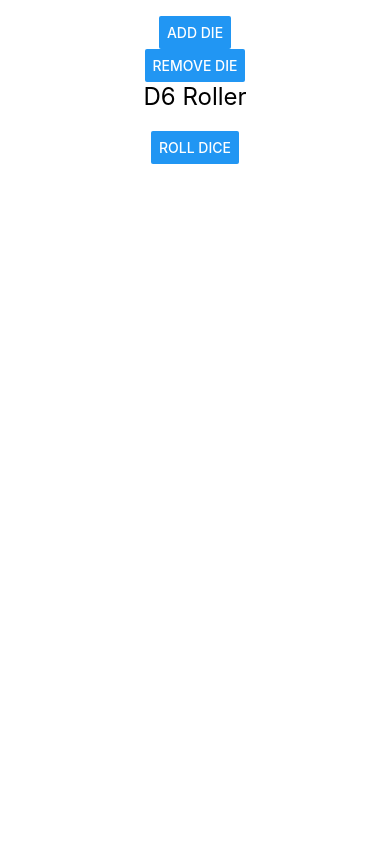
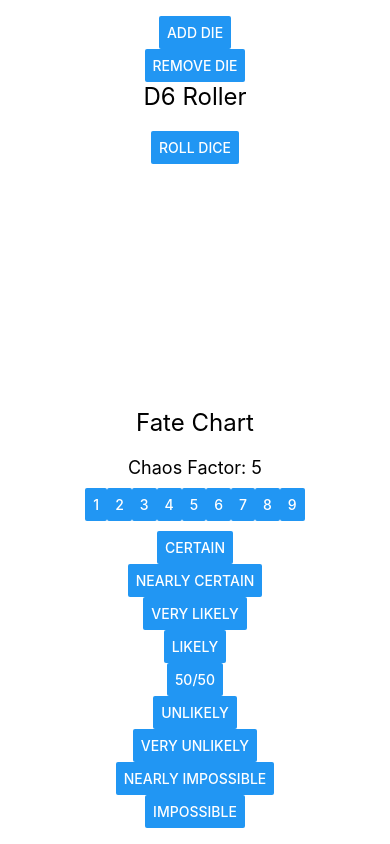
Before and after one commit to Aadrik/DiceRoller, a React Native app: screen / in a window 390 px wide. Built offline with nearby package versions, Linux system fonts and the light colour scheme.

Commit message:
Add: fateChart
Added a fateChart section that provides buttons to select a chaos level and selectable odds.

```diff
--- a/App.tsx
+++ b/App.tsx
@@ -1,5 +1,6 @@
 import React, { useState } from "react";
 import { Text, View, Button, FlatList } from "react-native";
+import { fateChart, interpretFateRoll } from "./fateChart";
 
 export default function App() {
   // State for how many dice to roll
@@ -7,6 +8,10 @@ export default function App() {
 
   // State for the results of the roll
   const [results, setResults] = useState<number[]>([]);
+
+  // State for the chaos level
+  const [chaosLevel, setChaosLevel] = useState<number>(5); // default chaos level
+  const [fateResult, setFateResult] = useState<string | null>(null);
 
   // Roll function for D6
   const rollDice = () => {
@@ -30,6 +35,12 @@ export default function App() {
     });
   };
 
+  const rollFate = (odds: string) => {
+    const roll = Math.floor(Math.random() * 100) + 1; // d100 roll
+    const result = interpretFateRoll(roll, chaosLevel, odds);
+    setFateResult(`Roll ${roll} vs ${odds} (Chaos ${chaosLevel}): ${result}`);
+  };
+
   return (
     <View
       style={{
@@ -39,6 +50,7 @@ export default function App() {
         padding: 16,
       }}
     >
+      {/* Dice Roller Section */}
       {/* Buttons to control dice */}
       <Button title="Add Die" onPress={addDie} />
       <Button title="Remove Die" onPress={removeDie} />
@@ -55,6 +67,33 @@ export default function App() {
           <Text style={{ fontSize: 20 }}>{`Die ${index + 1}: ${item}`}</Text>
         )}
       />
+
+      {/* Fate Chart Section */}
+      <Text style={{ fontSize: 24, marginVertical: 20 }}>Fate Chart</Text>
+
+      {/* Chaos Selector */}
+      <Text style={{ fontSize: 18 }}>Chaos Factor: {chaosLevel}</Text>
+      <View
+        style={{ flexDirection: "row", flexWrap: "wrap", marginVertical: 10 }}
+      >
+        {[...Array(9)].map((_, i) => (
+          <Button
+            key={i}
+            title={`${i + 1}`}
+            onPress={() => setChaosLevel(i + 1)}
+          />
+        ))}
+      </View>
+
+      {/* Odds Button */}
+      {Object.keys(fateChart).map((odds) => (
+        <Button key={odds} title={odds} onPress={() => rollFate(odds)} />
+      ))}
+
+      {/* Fate Result */}
+      {fateResult && (
+        <Text style={{ fontSize: 20, marginTop: 20 }}>{fateResult}</Text>
+      )}
     </View>
   );
 }
--- /dev/null
+++ b/fateChart.js
@@ -0,0 +1,117 @@
+// Fate Chart data
+const fateChart = {
+  Certain: {
+    1: [10, 50, 91],
+    2: [13, 65, 94],
+    3: [15, 75, 96],
+    4: [17, 85, 98],
+    5: [18, 90, 99],
+    6: [19, 95, 100],
+    7: [20, 99, "x"],
+    8: [20, 99, "x"],
+    9: [20, 99, "x"],
+  },
+  "Nearly Certain": {
+    1: [7, 35, 88],
+    2: [10, 50, 91],
+    3: [13, 65, 94],
+    4: [15, 75, 96],
+    5: [17, 85, 98],
+    6: [18, 90, 99],
+    7: [19, 95, 100],
+    8: [20, 99, "x"],
+    9: [20, 99, "x"],
+  },
+  "Very Likely": {
+    1: [5, 25, 86],
+    2: [7, 35, 88],
+    3: [10, 50, 91],
+    4: [13, 65, 94],
+    5: [15, 75, 96],
+    6: [17, 85, 98],
+    7: [18, 90, 99],
+    8: [19, 95, 100],
+    9: [20, 99, "x"],
+  },
+  Likely: {
+    1: [3, 15, 84],
+    2: [5, 25, 86],
+    3: [7, 35, 88],
+    4: [10, 50, 91],
+    5: [13, 65, 94],
+    6: [15, 75, 96],
+    7: [17, 85, 98],
+    8: [18, 90, 99],
+    9: [19, 95, 100],
+  },
+  "50/50": {
+    1: [2, 10, 83],
+    2: [3, 15, 84],
+    3: [5, 25, 86],
+    4: [7, 35, 88],
+    5: [10, 50, 91],
+    6: [13, 65, 94],
+    7: [15, 75, 96],
+    8: [17, 85, 98],
+    9: [18, 90, 99],
+  },
+  Unlikely: {
+    1: [1, 5, 82],
+    2: [2, 10, 83],
+    3: [3, 15, 84],
+    4: [5, 25, 86],
+    5: [7, 35, 88],
+    6: [10, 50, 91],
+    7: [13, 65, 94],
+    8: [15, 75, 96],
+    9: [17, 85, 98],
+  },
+  "Very Unlikely": {
+    1: ["x", 1, 81],
+    2: [1, 5, 82],
+    3: [2, 10, 83],
+    4: [3, 15, 84],
+    5: [5, 25, 86],
+    6: [7, 35, 88],
+    7: [10, 50, 91],
+    8: [13, 65, 94],
+    9: [15, 75, 96],
+  },
+  "Nearly Impossible": {
+    1: ["x", 1, 81],
+    2: ["x", 1, 81],
+    3: [1, 5, 82],
+    4: [2, 10, 83],
+    5: [3, 15, 84],
+    6: [5, 25, 86],
+    7: [7, 35, 88],
+    8: [10, 50, 91],
+    9: [13, 65, 94],
+  },
+  Impossible: {
+    1: ["x", 1, 81],
+    2: ["x", 1, 81],
+    3: ["x", 1, 81],
+    4: [1, 5, 82],
+    5: [2, 10, 83],
+    6: [3, 15, 84],
+    7: [5, 25, 86],
+    8: [7, 35, 88],
+    9: [10, 50, 91],
+  },
+};
+
+// Core function
+function interpretFateRoll(roll, chaos, odds) {
+  const thresholds = fateChart[odds]?.[chaos];
+  if (!thresholds || thresholds.includes("x")) return "Impossible";
+
+  const [exYes, yes, exNo] = thresholds;
+  if (roll <= exYes) return "Exceptional Yes";
+  if (roll <= yes) return "Yes";
+  if (roll >= exNo) return "Exceptional No";
+  return "No";
+}
+
+// Export for use in your app
+export { fateChart, interpretFateRoll };
```
